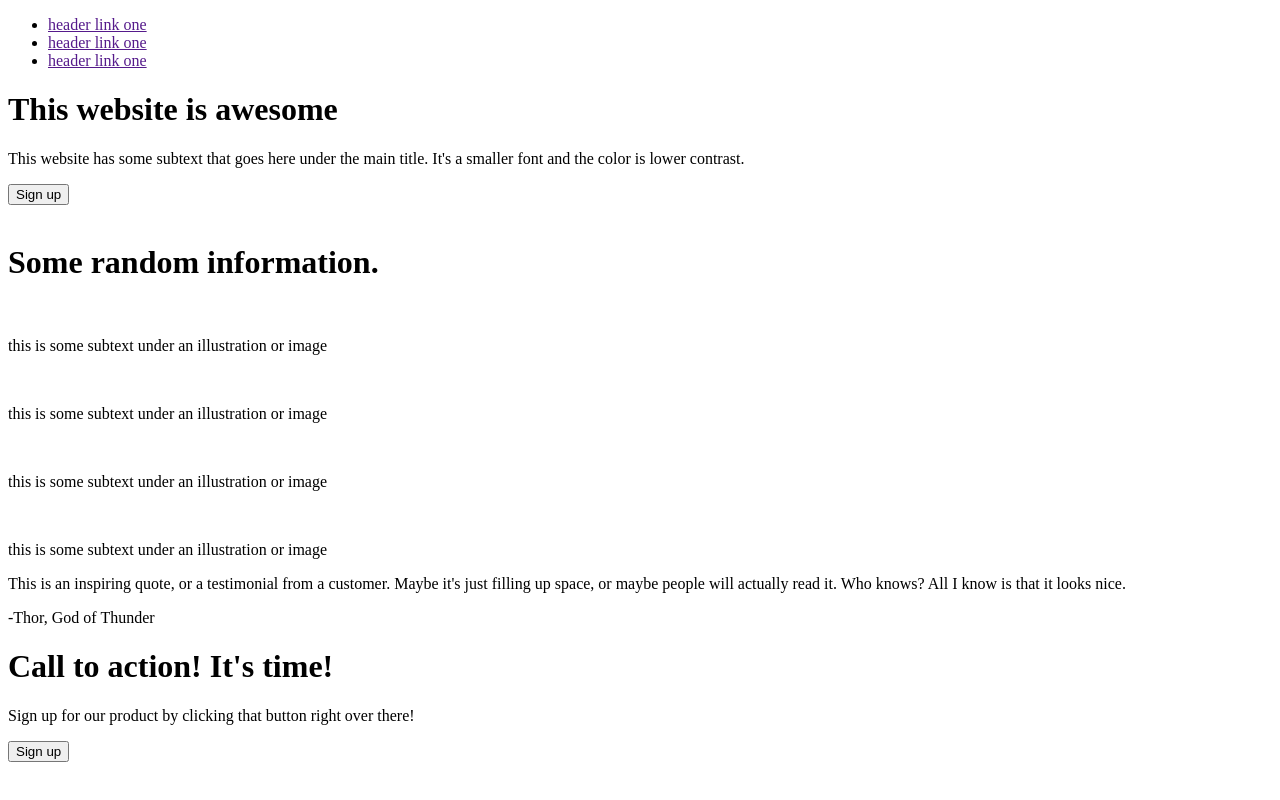
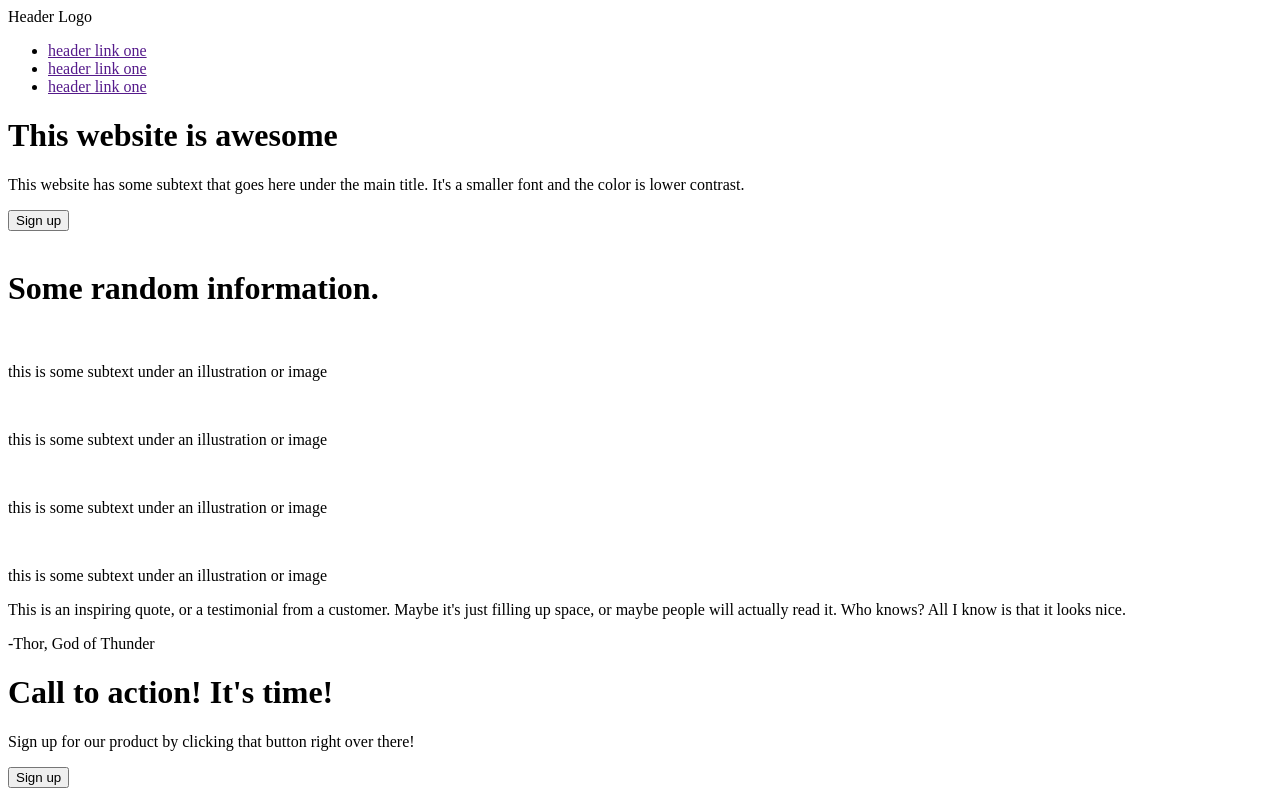
Before and after one commit to wozller/odin-landing-page, a plain HTML site: page index.html in a window 1280 px wide. Drawn offline with Linux system fonts and the light colour scheme.

Commit message:
Add text to header logo div
Forgot to add text in earlier commit.

```diff
--- a/index.html
+++ b/index.html
@@ -10,7 +10,7 @@
 
         <div id="header">
             <div id="header-logo">
-
+                Header Logo
             </div>
             <ul id="nav">
                 <li class="nav-item"><a href="">header link one</a></li>
```
